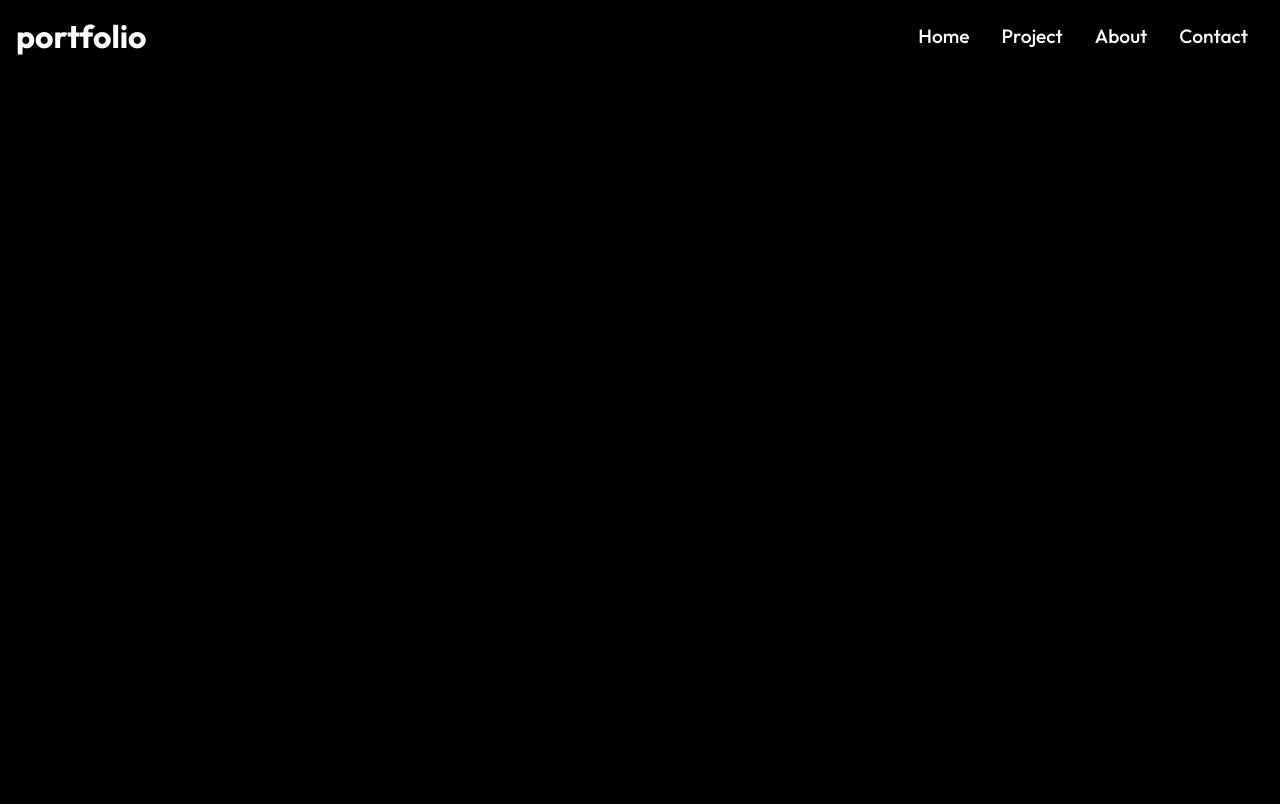
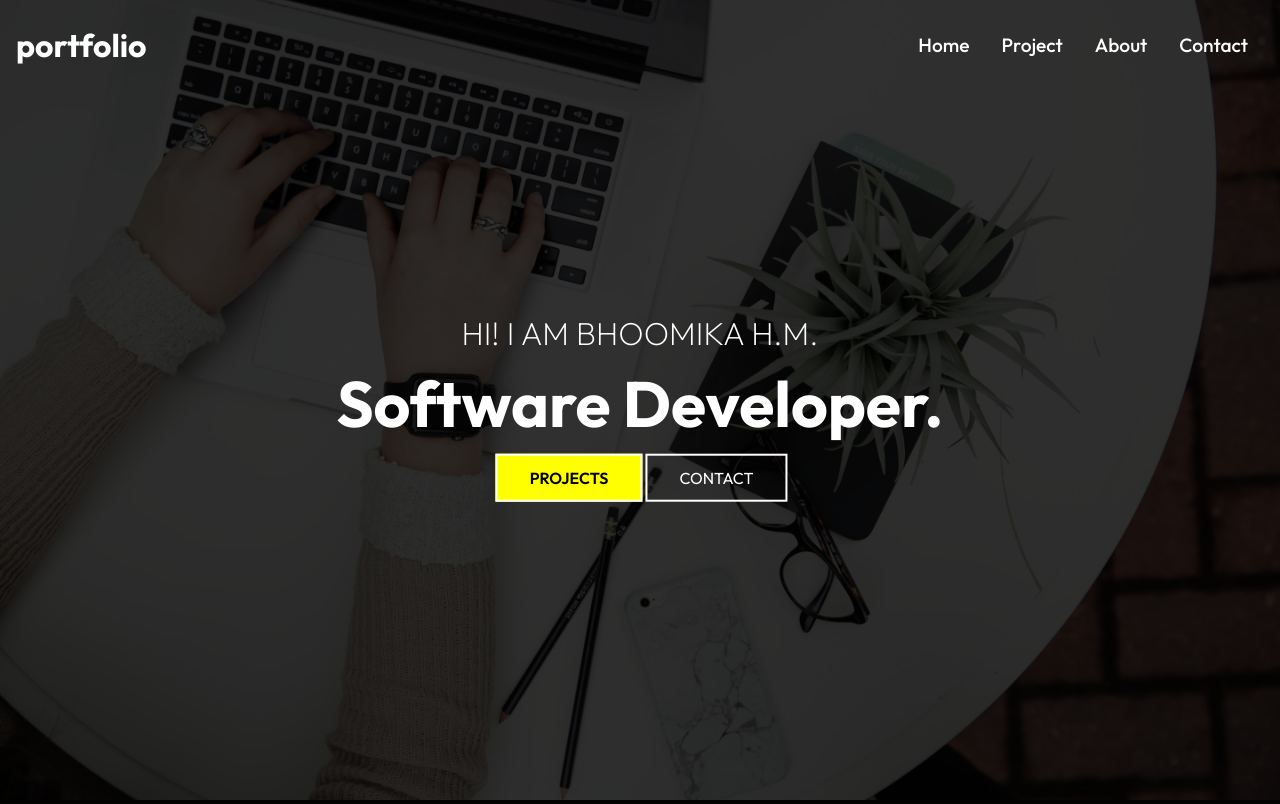
Before and after one commit to Bhoomika-hm/Portfolio-using-React, a React (Create React App) app: page / in a window 1280 px wide. Built offline with nearby package versions, Linux system fonts and the light colour scheme.

Commit message:
Hero Page

```diff
--- /dev/null
+++ b/src/components/Hero.css
@@ -0,0 +1,58 @@
+.mask{
+    width: 100%;
+    height: 100vh;
+    position: relative;
+}
+.intro-img{
+    width: 100%;
+    height:100%;
+    background-size: cover;
+    background-position: center;
+    object-fit: cover;
+}
+.mask::after{
+    content: "";
+    width: 100%;
+    height: 100%;
+    position : absolute;
+    top: 0;
+    left: 0;
+    background-color: black;
+    opacity: 0.8;
+
+}
+
+.Hero{
+    height: 100%;
+    width: 100%;
+}
+.Hero .content{
+    position: absolute;
+    transform: translate(-50%, -50%);
+    top: 50%;
+    left: 50%;
+    text-align: center;
+}
+.Hero .content h1{
+    font-size: 4rem;
+    padding: 0.6rem 0 1.5rem;
+}
+.Hero .content p{
+    font-size: 2rem ;
+    font-weight: 200;
+    text-transform: uppercase;
+}
+.content .btn{
+    margin: 1rem 0.2rem;
+
+}
+@media screen and (max-width:640px) {
+    .Hero .content h1{
+        font-size: 3rem;
+
+    }
+    .Hero .content p{
+        font-size: 2rem ;
+
+}
+}
--- /dev/null
+++ b/src/components/Hero.js
@@ -0,0 +1,26 @@
+import "./Hero.css"
+import React from 'react'
+import IntroImg from "../Assets/herobg.jpg"
+import { Link } from "react-router-dom"
+
+const Hero = () => {
+  return (
+    <div className="Hero">
+        <div className="mask">
+            <img className="intro-img"
+            src={IntroImg} alt="IntroImg" />
+        </div>
+        <div className="content">
+            <p>HI! I AM BHOOMIKA H.M.</p>
+            <h1> Software Developer.</h1>
+            <div>
+                <Link to="/Project" className="btn">Projects</Link>
+                <Link to="/Contact" className="btn-light">Contact</Link>
+
+            </div>
+        </div>
+    </div>
+  )
+}
+
+export default Hero
--- a/src/components/Navbar.css
+++ b/src/components/Navbar.css
@@ -3,6 +3,15 @@
     justify-content: space-between;
     align-items: center;
     padding: 1rem;
+    position:fixed;
+    width: 100%;
+    height: 90px;
+    z-index: 10;
+
+}
+.header-bg{
+    background-color:rgb(0, 0, 0.2) ;
+    transition: 0.5s;
 }
 
 .nav-menu{
@@ -14,6 +23,7 @@
 .nav-menu li a{
     font-size: 1.2rem;
     font-weight: 500;
+
 
 }
 
@@ -27,7 +37,7 @@
         align-items: center;
         width: 100%;
         height: 100vh;
-        background: rgba(o,o,o,o.9);
+        background: rgb(0, 0, 0.2);
         position: absolute;
         top: 0;
         left: -100%;
--- a/src/components/Navbar.js
+++ b/src/components/Navbar.js
@@ -7,12 +7,22 @@
 
     const [click, setClick] = useState(false);
     const handleClick = () => setClick(!click);
+    const [color,setColor]=useState(false);
+    const changeColor = () =>{
+        if(window.scrollY >=100){
+            setColor(true);
+        }else{
+            setColor(false);
+        }
+    };
+
+window.addEventListener("scroll",changeColor);
   return (
-    <div className="header">
+    <div className={color ?"header header-bg" : "header"}>
         <Link to="/">
             <h1>portfolio</h1>
         </Link>
-        <ul className={click ? "nav-menu active" : "nav-menu"}>
+        <ul className= {click ? "nav-menu active" : "nav-menu"}>
             <li>
                 <Link to ="/">Home</Link>
 
--- a/src/index.css
+++ b/src/index.css
@@ -23,14 +23,17 @@
   text-transform: uppercase;
   background: yellow;
   color: black;
-  border: 1px solid white;
+  border: 2px solid white;
   font-weight: 600;
   cursor: pointer;
 }
 
 .btn-light{
   background: transparent;
-  color:white
+  color:white;
+  border: 2px solid white;
+  padding: 12px 32px;
+  text-transform: uppercase;
 }
 .btn:hover{
   background: rgba(255,255,255,0.2);
--- a/src/routes/Home.js
+++ b/src/routes/Home.js
@@ -1,10 +1,12 @@
 import React from 'react'
 import Navbar from '../components/Navbar'
+import Hero from '../components/Hero'
 
 const home = () => {
   return (
     <div>
       <Navbar/>
+      <Hero/>
     </div>
   )
 }
```
Also changed, not shown: src/Assets/herobg.jpg (added).
